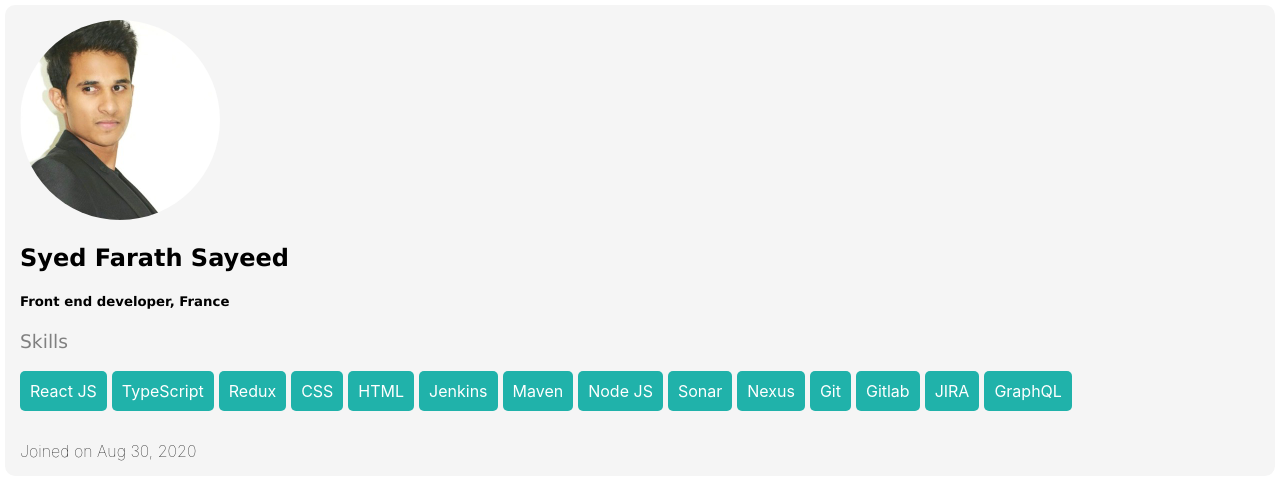
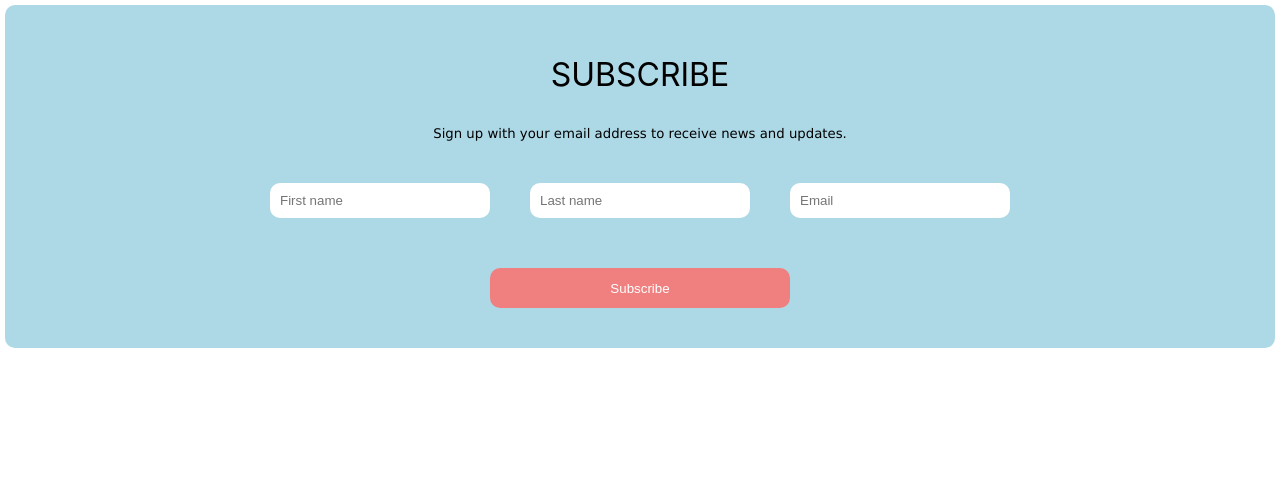
Before and after one commit to syedfarathsayeed/react-exercises, a React (Create React App) app: page / in a window 1280 px wide. Shown: the top 500 px of the page. Built offline with nearby package versions, Linux system fonts and the light colour scheme.

Commit message:
added subscription card

```diff
--- a/src/App.js
+++ b/src/App.js
@@ -1,8 +1,8 @@
 import React from 'react';
-import { IntroCard } from "./exercises"
+import { SubscribeCard } from "./exercises"
 
 function App() {
-  return <IntroCard />
+  return <SubscribeCard />
 }
 
 export default App;
--- /dev/null
+++ b/src/exercises/SubscribeCard/SubscribeCard.js
@@ -0,0 +1,19 @@
+import React from "react"
+import "./SubscribeCard.scss"
+
+function SubscribeCard() {
+    return (
+        <div className="card">
+            <h1>SUBSCRIBE</h1>
+            <h5>Sign up with your email address to receive news and updates.</h5>
+            <div>
+                <input placeholder="First name" />
+                <input placeholder="Last name" />
+                <input placeholder="Email" />
+            </div>
+            <button>Subscribe</button>
+        </div>
+    )
+}
+
+export default SubscribeCard
--- /dev/null
+++ b/src/exercises/SubscribeCard/SubscribeCard.scss
@@ -0,0 +1,33 @@
+.card{
+    background-color: lightblue;
+    display: flex;
+    flex-direction: column;
+    align-items: center;
+    font-weight: lighter;
+    padding: 40px;
+    font-family: -apple-system, BlinkMacSystemFont, 'Segoe UI', Roboto, Oxygen, Ubuntu, Cantarell, 'Open Sans', 'Helvetica Neue', sans-serif;
+}
+h1 {
+    font-weight: normal;
+    margin: 10px;
+}
+h5 {
+    font-weight: lighter;
+}
+input{
+    height: 15px;
+    border-radius: 10px;
+    margin: 20px;
+    min-width: 200px;
+    border: none;
+    padding: 10px;
+}
+button{
+    min-width: 300px;
+    height: 40px;
+    margin-top: 30px;
+    border-radius: 10px;
+    background-color: lightcoral;
+    border: none;
+    color: white;
+}
--- /dev/null
+++ b/src/exercises/SubscribeCard/index.js
@@ -0,0 +1 @@
+export { default } from "./SubscribeCard"
--- a/src/exercises/index.js
+++ b/src/exercises/index.js
@@ -1,2 +1,5 @@
 export { default as ImageCard } from "./ImageCard"
+
 export { default as IntroCard } from "./IntroCard"
+
+export {default as SubscribeCard} from "./SubscribeCard"
```
